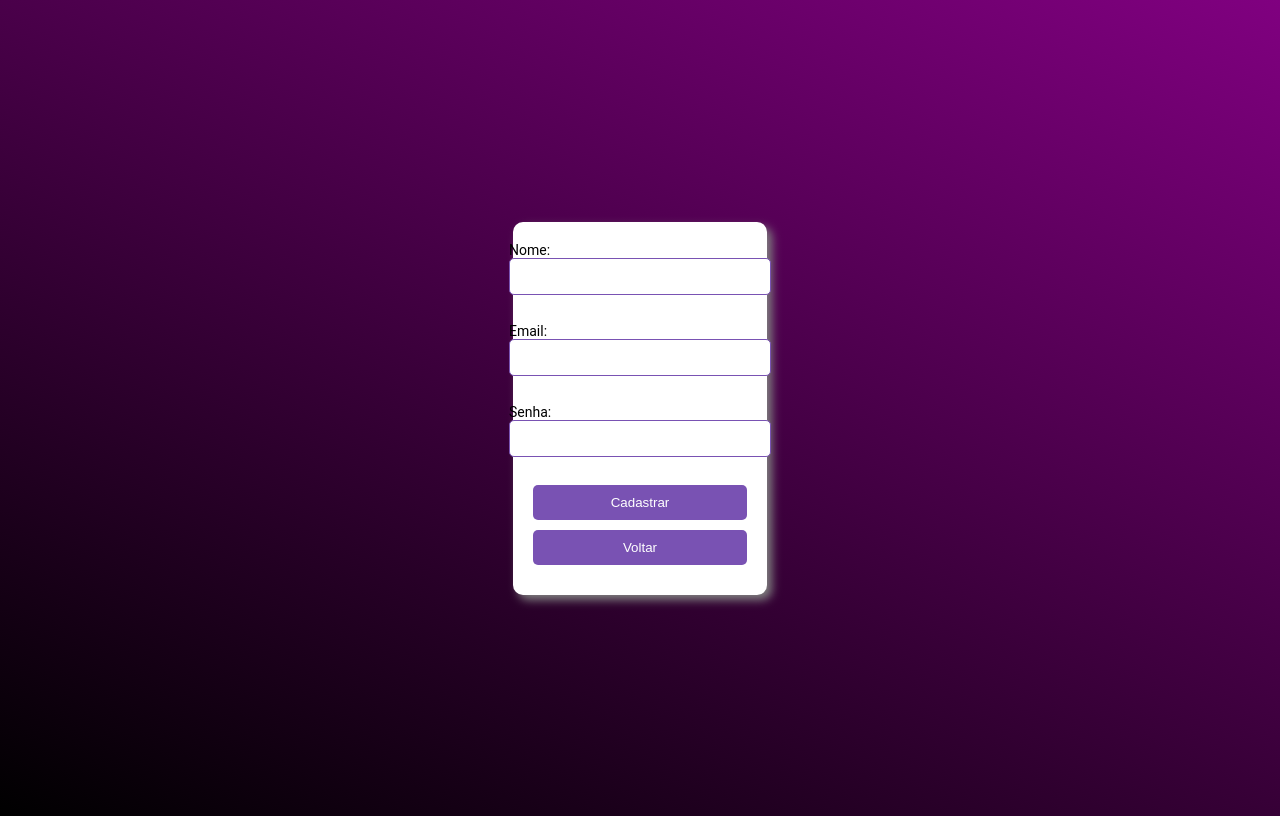
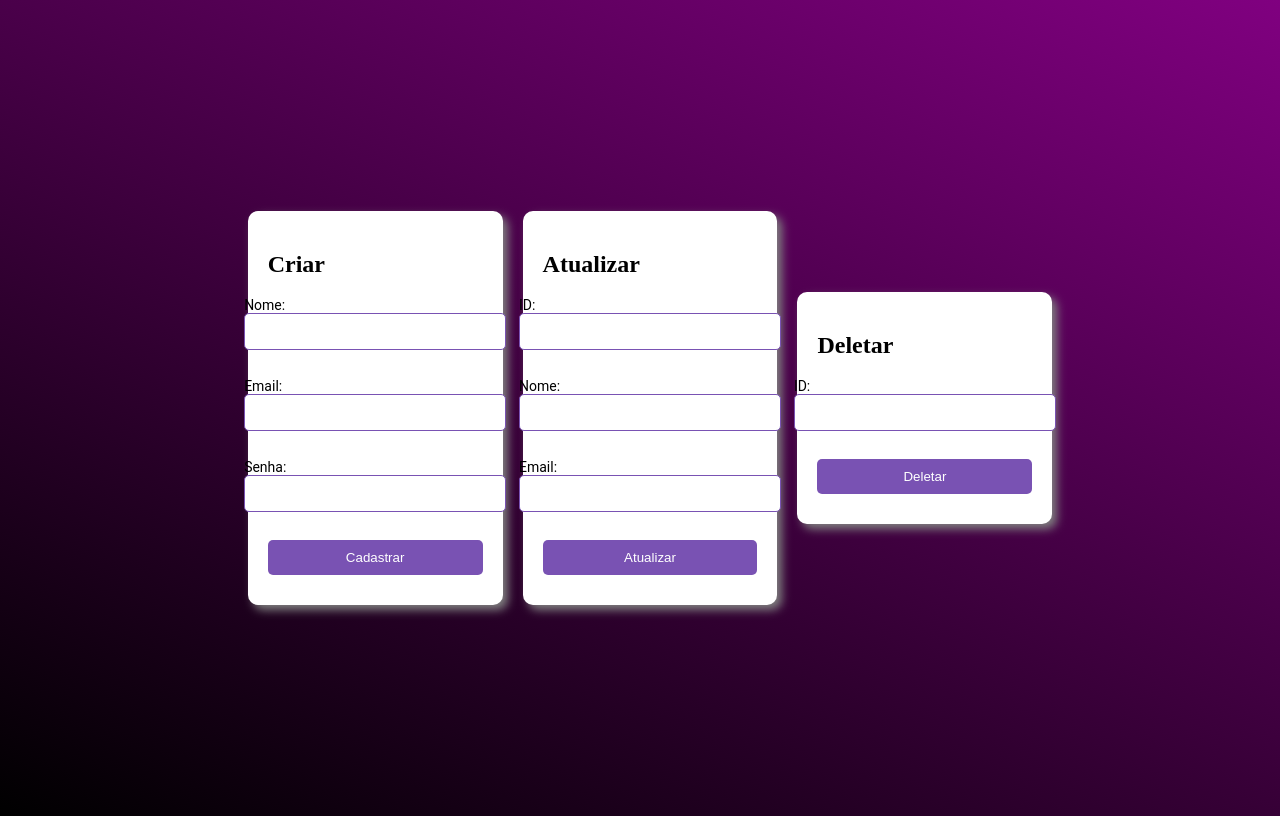
Before and after one commit to WiniciusNeves/College, a PHP site: page /cadastrar.php in a window 1280 px wide. Run offline with PHP 8.4, Linux system fonts and the light colour scheme.

Commit message:
Update cadastrar.php

```diff
--- a/login/cadastrar.php
+++ b/login/cadastrar.php
@@ -66,7 +66,10 @@
 
 <body>
 
-    <form action="cadastrar.php" method="POST">
+
+
+    <form action="cadastrar.php" method="POST" style="margin-left: 20px;">
+        <h2>Criar</h2>
         <div class="divInput">
 
             <label for="usuario">Nome:</label>
@@ -80,17 +83,43 @@
         </div>
 
         <input type="submit" id="button" value="Cadastrar" name="cadastrar">
-        <a href="login.php"><input id="button" type="button" value="Voltar"></a>
+    </form>
+
+    <form action="cadastrar.php" method="POST" style="margin-left: 20px;">
+        <h2>Atualizar</h2>
+        <div class="divInput">
+            <label for="id">ID:</label>
+            <input type="number" name="id" id="id" required><br>
+
+            <label for="usuario">Nome:</label>
+            <input type="text" name="usuario" id="usuario" required><br>
+
+            <label for="email">Email:</label>
+            <input type="email" name="email" id="email" required><br>
+        </div>
+
+        <input type="submit" id="button" value="Atualizar" name="atualizar">
+    </form>
+
+    <form action="cadastrar.php" method="POST" style="margin-left: 20px;">
+        <h2>Deletar</h2>
+        <div class="divInput">
+            <label for="id">ID:</label>
+            <input type="number" name="id" id="id" required><br>
+        </div>
+
+        <input type="submit" id="button" value="Deletar" name="deletar">
     </form>
 
     <?php
     include "config.php";
+
     if (isset($_POST["cadastrar"])) {
         $usuario = mysqli_real_escape_string($con, $_POST["usuario"]);
         $email = mysqli_real_escape_string($con, $_POST["email"]);
         $senha = mysqli_real_escape_string($con, md5($_POST["senha"]));
 
-        $sql = "INSERT INTO usuarios (usuario, email, senha) VALUES ('$usuario', '$email','$senha')";
+        $sql = "INSERT INTO usuario (usuario, email, senha) VALUES ('$usuario', '$email','$senha')";
 
         if ($con->query($sql) === TRUE) {
             echo "Cadastrado com sucesso";
@@ -98,6 +127,32 @@
         } else {
             echo "Erro ao cadastrar: " . $con->error;
         }
+
+    } else if (isset($_POST["atualizar"])) {
+        $id = mysqli_real_escape_string($con, $_POST["id"]);
+        $usuario = mysqli_real_escape_string($con, $_POST["usuario"]);
+        $email = mysqli_real_escape_string($con, $_POST["email"]);
+
+        $sql = "UPDATE usuario SET usuario = '$usuario', email = '$email' WHERE id = '$id'";
+
+        if ($con->query($sql) === TRUE) {
+            echo "Atualizado com sucesso";
+            header("Location: login.php");
+        } else {
+            echo "Erro ao atualizar: " . $con->error;
+        }
+
+    } else if (isset($_POST["deletar"])) {
+        $id = mysqli_real_escape_string($con, $_POST["id"]);
+
+        $sql = "DELETE FROM usuario WHERE id = '$id'";
+
+        if ($con->query($sql) === TRUE) {
+            echo "Deletado com sucesso";
+            header("Location: login.php");
+        } else {
+            echo "Erro ao deletar: " . $con->error;
+        }
     }
     ?>
 
```
